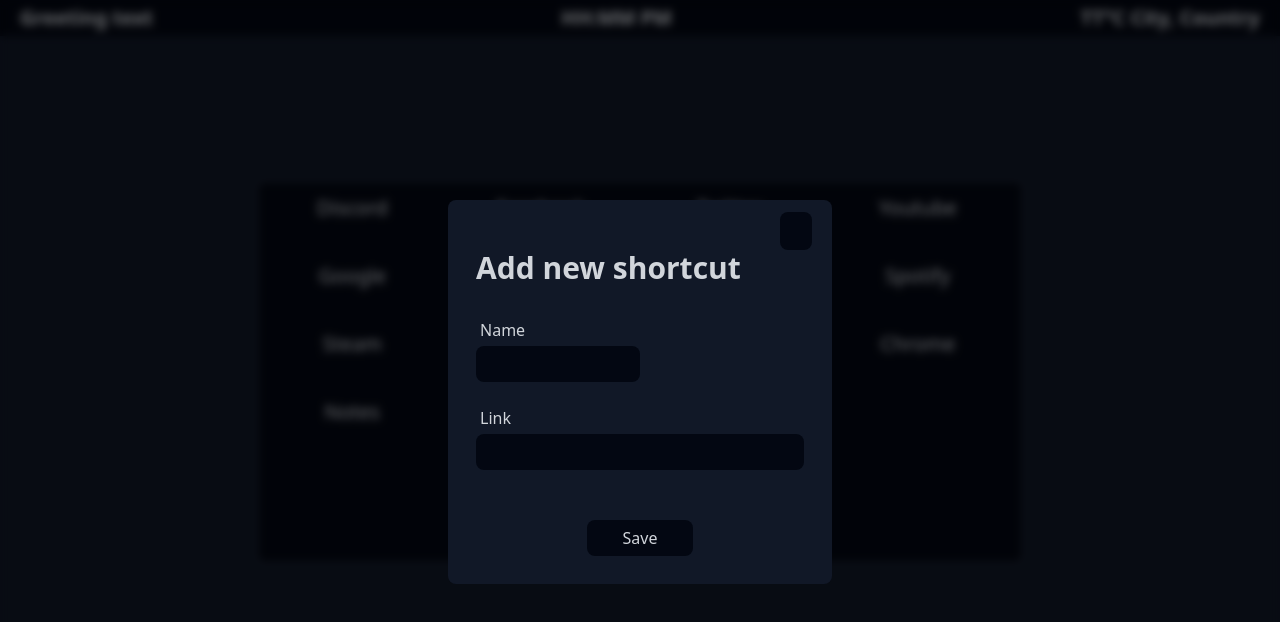
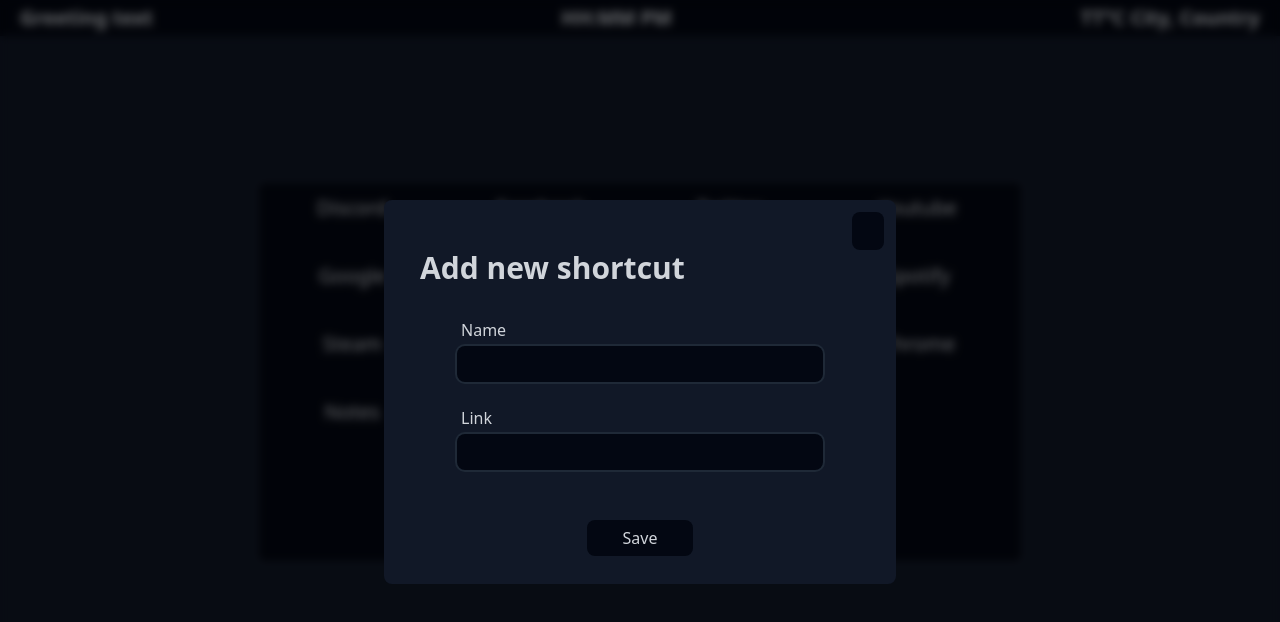
Before and after one commit to r-moret/homepage.vue, a Vue app: page / in a window 1280 px wide. Both pictures are taken after a click on the button 640 px from the left and 757 px from the top of the page. Shown: the top 622 px of the page. Built offline with nearby package versions, Linux system fonts and the light colour scheme; some icons are missing.

Commit message:
feat(modal): add new shortcut saved to state functionality
minor styling changes

```diff
--- a/src/components/ShortcutModal.vue
+++ b/src/components/ShortcutModal.vue
@@ -1,8 +1,36 @@
 <script setup lang="ts">
 import { ref } from 'vue'
 import { Plus, Xmark } from '@iconoir/vue'
+import type { Shortcut } from '@/types'
+import { useShortcutStore } from '@/stores/ShortcutStore'
 
 const open = ref(false)
+const newShortcut = ref<Shortcut>({
+  id: '',
+  name: '',
+  link: ''
+})
+
+const shortcutStore = useShortcutStore()
+
+const closeModal = () => {
+  open.value = false
+
+  newShortcut.value = {
+    id: '',
+    name: '',
+    link: ''
+  }
+}
+
+const saveNewShortcut = () => {
+  if (newShortcut.value.link && newShortcut.value.name) {
+    newShortcut.value.id = String(shortcutStore.list.length)
+    shortcutStore.addShortcut(newShortcut.value)
+
+    closeModal()
+  }
+}
 </script>
 
 <template>
@@ -16,50 +44,58 @@ const open = ref(false)
 
     <Teleport to="body">
       <div v-if="open" class="flex flex-col items-center">
-        <section
-          class="py-3 px-5 rounded-lg w-[30%] h-96 bg-gray-900 z-50 fixed top-1/4 flex flex-col"
-        >
-          <header class="flex justify-end">
+        <!-- Modal content -->
+        <aside class="p-3 rounded-lg w-[32rem] h-96 bg-gray-900 z-50 fixed top-1/4 flex flex-col">
+          <div class="flex justify-end">
             <button
               class="rounded-lg w-fit bg-gray-950 text-gray-300 hover:text-white"
-              @click="open = false"
+              @click="closeModal"
             >
               <Xmark class="w-8 h-8" />
             </button>
+          </div>
+
+          <header class="px-6">
+            <h2 class="text-3xl font-semibold text-gray-300">Add new shortcut</h2>
           </header>
 
-          <main class="px-2 flex flex-col h-full gap-8">
-            <h2 class="text-3xl font-semibold text-gray-300">Add new shortcut</h2>
-            <div class="flex flex-col gap-6">
-              <div class="flex flex-col gap-1">
+          <form @submit.prevent="saveNewShortcut" class="mt-8 flex flex-col h-full gap-8">
+            <div class="flex flex-col gap-6 items-center">
+              <div class="flex flex-col gap-1 w-3/4">
                 <label for="shortcut-name" class="text-gray-300 ml-1">Name</label>
                 <input
                   type="text"
                   name="shortcut-name"
                   id="shortcut-name"
-                  class="w-1/2 h-9 bg-gray-950 text-white rounded-lg"
+                  v-model="newShortcut.name"
+                  class="h-9 px-2 bg-gray-950 text-white rounded-lg focus:outline-none focus:ring focus:ring-gray-700 ring-gray-800 ring-2"
                 />
               </div>
-              <div class="flex flex-col gap-1">
+
+              <div class="flex flex-col gap-1 w-3/4">
                 <label for="shortcut-link" class="text-gray-300 ml-1">Link</label>
                 <input
                   type="text"
                   name="shortcut-link"
                   id="shortcut-link"
-                  class="w-full h-9 bg-gray-950 text-white rounded-lg"
+                  v-model="newShortcut.link"
+                  class="h-9 px-2 bg-gray-950 text-white rounded-lg focus:outline-none focus:ring focus:ring-gray-700 ring-gray-800 ring-2"
                 />
               </div>
             </div>
+
             <button
               class="rounded-lg w-fit px-9 py-1.5 mx-auto mt-auto mb-4 bg-gray-950 text-gray-300 hover:text-white"
             >
               Save
             </button>
-          </main>
-        </section>
+          </form>
+        </aside>
+
+        <!-- Overlay -->
         <div
           class="w-screen h-screen fixed z-10 top-0 left-0 right-0 bottom-0 bg-opacity-50 bg-black filter backdrop-blur-sm"
-          @click="open = false"
+          @click="closeModal"
         ></div>
       </div>
     </Teleport>
```
